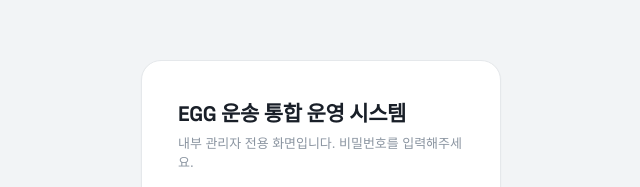
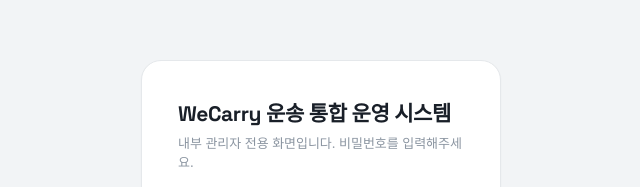
Before and after one commit to ttang0825/b2b-cargo-system, a Next.js app: page /admin/login in a window 1280 px wide. Shown: the part 192-379 px from the top of the page, without its empty margins (319-959 px from the left). Built offline with nearby package versions, Linux system fonts and the light colour scheme; no server answers; a web font is replaced by a local one.

Commit message:
Update page.tsx

```diff
--- a/app/admin/login/page.tsx
+++ b/app/admin/login/page.tsx
@@ -58,7 +58,7 @@ function LoginInner() {
             letterSpacing: "-0.02em",
           }}
         >
-          EGG 운송 통합 운영 시스템
+          WeCarry 운송 통합 운영 시스템
         </h1>
         <p style={{ fontSize: 13, color: "var(--text-muted)", marginTop: 0, marginBottom: 24 }}>
           내부 관리자 전용 화면입니다. 비밀번호를 입력해주세요.
```
